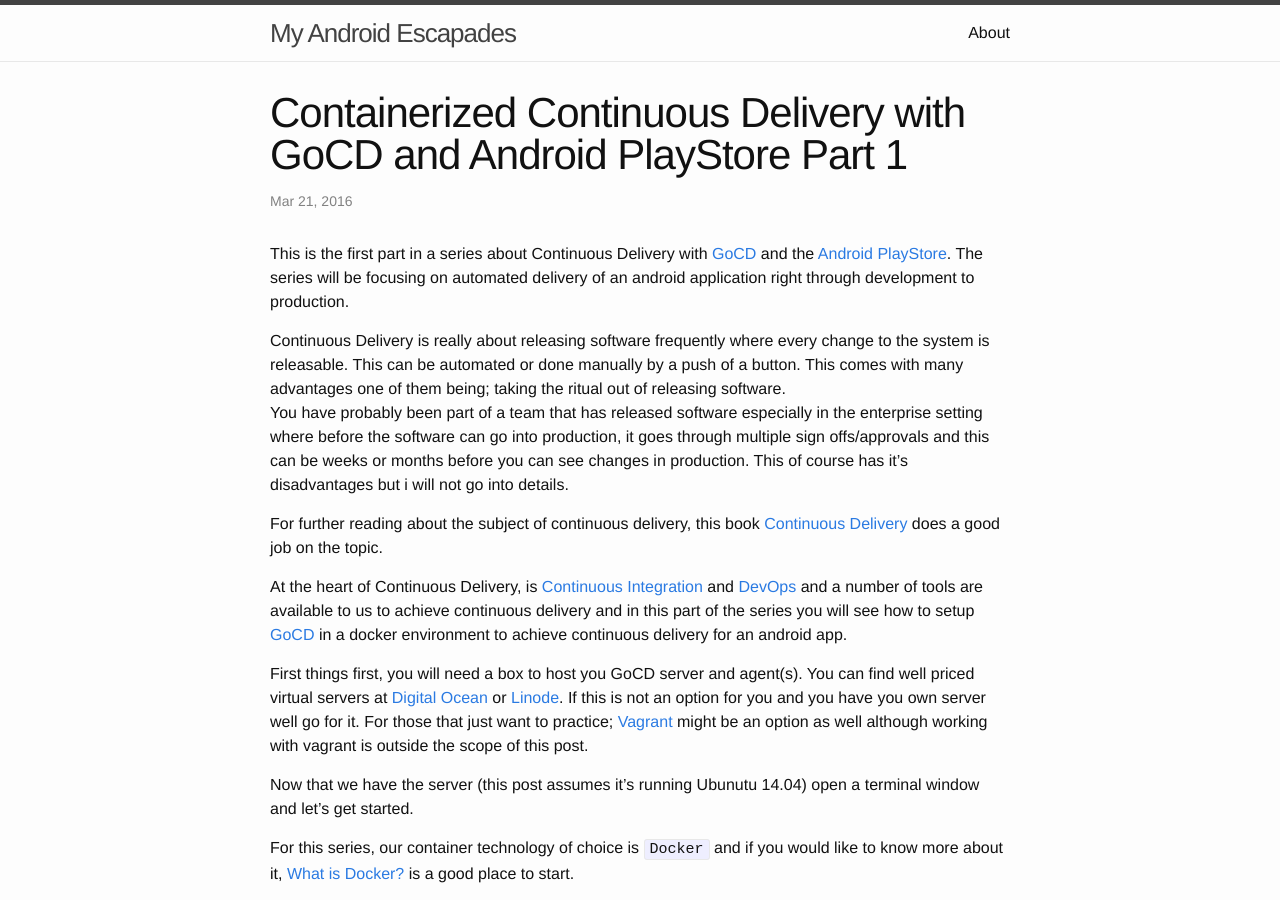
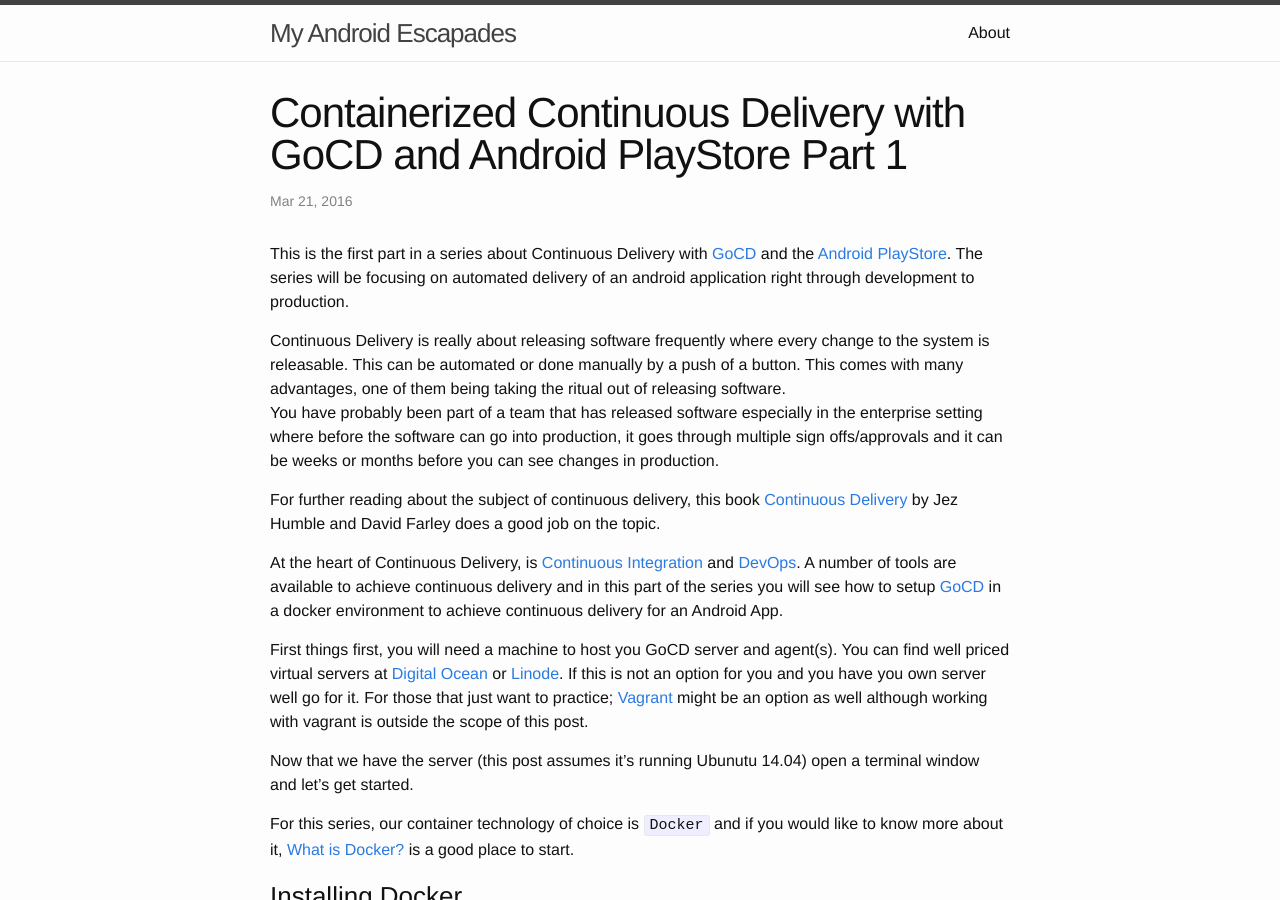
Before and after one commit to ctumwebaze/ctumwebaze.github.io, a Jekyll site: the page built from _posts/2016-03-21-containerized-continuous-delivery-with-gocd-android-playstore-p1.md, in a window 1280 px wide and 900 px high. Built offline with Jekyll 4.4.1, drawn with Linux system fonts in a browser that asks for light colours; comment, search, counter and statistics services are not loaded.

Commit message:
editorial fixes: p1 of continuous delivery for android app.

```diff
--- a/_posts/2016-03-21-containerized-continuous-delivery-with-gocd-android-playstore-p1.md
+++ b/_posts/2016-03-21-containerized-continuous-delivery-with-gocd-android-playstore-p1.md
@@ -5,14 +5,14 @@
 ---
 This is the first part in a series about Continuous Delivery with [GoCD](https://www.go.cd/) and the [Android PlayStore](https://play.google.com/store). The series  will be focusing on automated delivery of an android application right through development to production.
 
-Continuous Delivery is really about releasing software frequently where every change to the system is releasable. This can be automated or done manually by a push of a button. This comes with many advantages one of them being; taking the ritual out of releasing software.
-You have probably been part of a team that has released software especially in the enterprise setting where before the software can go into production, it goes through multiple sign offs/approvals and this can be weeks or months before you can see changes in production. This of course has it's disadvantages but i will not go into details.
+Continuous Delivery is really about releasing software frequently where every change to the system is releasable. This can be automated or done manually by a push of a button. This comes with many advantages, one of them being taking the ritual out of releasing software.
+You have probably been part of a team that has released software especially in the enterprise setting where before the software can go into production, it goes through multiple sign offs/approvals and it can be weeks or months before you can see changes in production.
 
-For further reading about the subject of continuous delivery, this book [Continuous Delivery](http://www.amazon.com/gp/product/0321601912) does a good job on the topic.
+For further reading about the subject of continuous delivery, this book [Continuous Delivery](http://www.amazon.com/gp/product/0321601912) by Jez Humble and David Farley does a good job on the topic.
 
-At the heart of Continuous Delivery, is [Continuous Integration](https://en.wikipedia.org/wiki/Continuous_integration) and [DevOps](https://en.wikipedia.org/wiki/DevOps) and a number of tools are available to us to achieve continuous delivery and in this part of the series you will see how to setup [GoCD](https://www.go.cd/) in a docker environment to achieve continuous delivery for an android app.
+At the heart of Continuous Delivery, is [Continuous Integration](https://en.wikipedia.org/wiki/Continuous_integration) and [DevOps](https://en.wikipedia.org/wiki/DevOps). A number of tools are available to achieve continuous delivery and in this part of the series you will see how to setup [GoCD](https://www.go.cd/) in a docker environment to achieve continuous delivery for an Android App.
 
-First things first, you will need a box to host you GoCD server and agent(s). You can find well priced virtual servers at [Digital Ocean](https://www.digitalocean.com/pricing/) or [Linode](https://www.linode.com/pricing). If this is not an option for you and you have you own server well go for it. For those that just want to practice; [Vagrant](https://www.vagrantup.com/) might be an option as well although working with vagrant is outside the scope of this post.
+First things first, you will need a machine to host you GoCD server and agent(s). You can find well priced virtual servers at [Digital Ocean](https://www.digitalocean.com/pricing/) or [Linode](https://www.linode.com/pricing). If this is not an option for you and you have you own server well go for it. For those that just want to practice; [Vagrant](https://www.vagrantup.com/) might be an option as well although working with vagrant is outside the scope of this post.
 
 Now that we have the server (this post assumes it's running Ubunutu 14.04) open a terminal window and let's get started.
 
```
